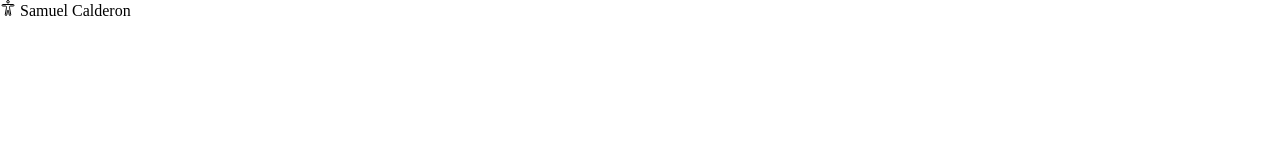
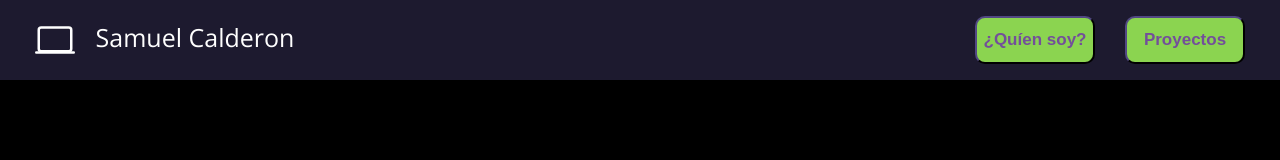
Before and after one commit to xdSAMUbx/Desarrollo-web, a plain HTML site: page mipaginaweb/index.html in a window 1280 px wide. Drawn offline with nearby package versions, Linux system fonts and the light colour scheme.

Commit message:
Barra superior pg personal

```diff
--- a/mipaginaweb/index.html
+++ b/mipaginaweb/index.html
@@ -1,21 +1,39 @@
 <!DOCTYPE html>
-<html lang="en">
+<html lang="es">
 <head>
     <meta charset="UTF-8">
     <meta name="viewport" content="width=device-width, initial-scale=1.0">
-    <title>Document</title>
+    <title>Samuel Calderon</title>
     <link rel="stylesheet" href="styles.css">
 </head>
+
 <body>
+    <div class="barra-superior">
+        <div class="icono-superior">
+            <ion-icon name="laptop-outline"></ion-icon>
+            <div class="texto-superior">
+                <p>Samuel Calderon</p>
+            </div>
+        </div>
+        <nav class="nav-superior">
+            <button class="boton-superior">
+                <span>¿Quíen soy?</span>
+            </button>
+            <button class="boton-superior">
+                <span>Proyectos</span>
+            </button>
+        </nav>
+    </div>
+    <main>
+        <div class="barra-lateral">
 
-    <div class="barra-lateral">
-        <div class="nombre-pagina">
-            <ion-icon name="body-outline"></ion-icon>
-            <span>Samuel Calderon</span>
         </div>
-    </div>
+        <div class="texto-principal">
+
+        </div>
+    </main>
+    <script src="../mipaginaweb/script.js"></script>
     <script type="module" src="https://unpkg.com/ionicons@7.1.0/dist/ionicons/ionicons.esm.js"></script>
     <script nomodule src="https://unpkg.com/ionicons@7.1.0/dist/ionicons/ionicons.js"></script>
-    <script src="/mipaginaweb/script.js"></script>
 </body>
 </html>
--- a/mipaginaweb/styles.css
+++ b/mipaginaweb/styles.css
@@ -1,21 +1,69 @@
+@import url('https://fonts.googleapis.com/css2?family=Open+Sans:ital,wght@0,300..800;1,300..800&family=Outfit:wght@100..900&display=swap');
 :root{
-    --color-barra-lateral: rgb(116,1,182);
+    --color-fondos: rgb(29,26,47);
+    --color-letra: rgb(255,255,255);
 
-    --color-texto: rgb(0,0,0);
-    --color-texto-menu: rgb(40,40,40);
-
-    --color-boton: rgb(11,238,0);
-    --color-boton-texto: rgb(0,0,0);
+    --color-boton: rgb(139,212,80);
+    --color-boton-letra: rgb(115,79,154);
 }
-
 *{
     margin: 0;
     padding: 0;
     box-sizing: border-box;
 }
 body{
-    border: 5px red;
-    height: 100vh;
-    width: 100%;
-    background-color: white;
+    background-color: black;
+    font-family: "Open Sans", sans-serif;;
 }
+/*-----------------------------------------barra superior*/
+.barra-superior{
+    height: 80px;
+    display: flex;
+    justify-content: space-between;
+    align-items: center;
+    background-color: var(--color-fondos);
+}
+.barra-superior .icono-superior{
+    display: flex;
+    margin-left: 20px;
+    height: 50px;
+    width: 300px;
+    align-items: center;
+    justify-content: center;
+    text-align: center;
+    text-justify: center;
+    transition: 0.5s top ease;
+    color: var(--color-letra);
+}
+.barra-superior .icono-superior ion-icon{
+    height: 40px;
+    width: 40px;
+    align-items: center;
+    margin-left: 10px;
+}
+.barra-superior .icono-superior .texto-superior{
+    width: 80%;
+    height: 80%;
+    font-size: 25px;
+}
+.barra-superior .nav-superior {
+    height: 75%;
+    width: 300px;
+    margin-right: 20px;
+    display: flex;
+    align-items: center;
+    justify-content: center;
+}
+.barra-superior .nav-superior .boton-superior {
+    height: 80%;
+    width: 150px;
+    margin: 15px;
+    border-radius: 10px;
+    font-size: 17px;
+    font-weight: bold;
+    cursor: pointer;
+    background-color: var(--color-boton);
+    color: var(--color-boton-letra);
+    border-color: var(--color-fondos);
+}
+/*----------------------------------------------------main*/
```
